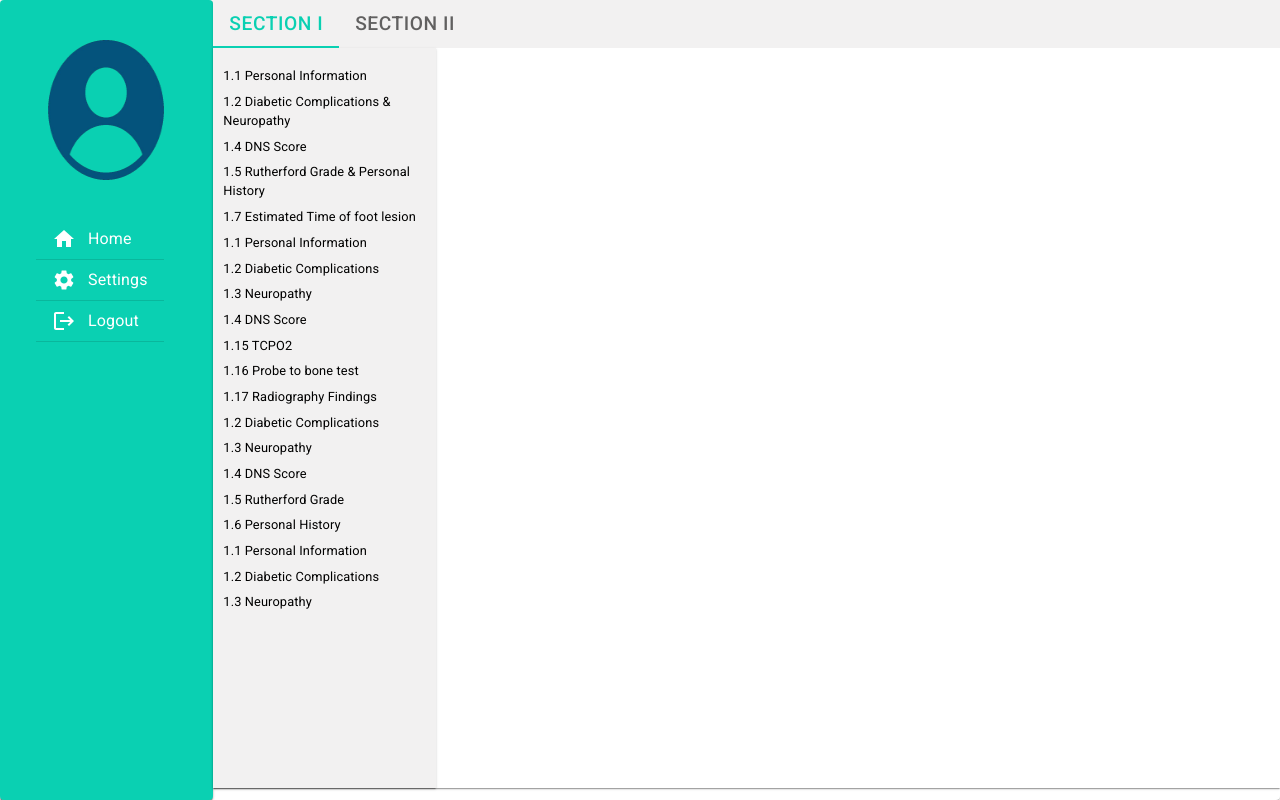
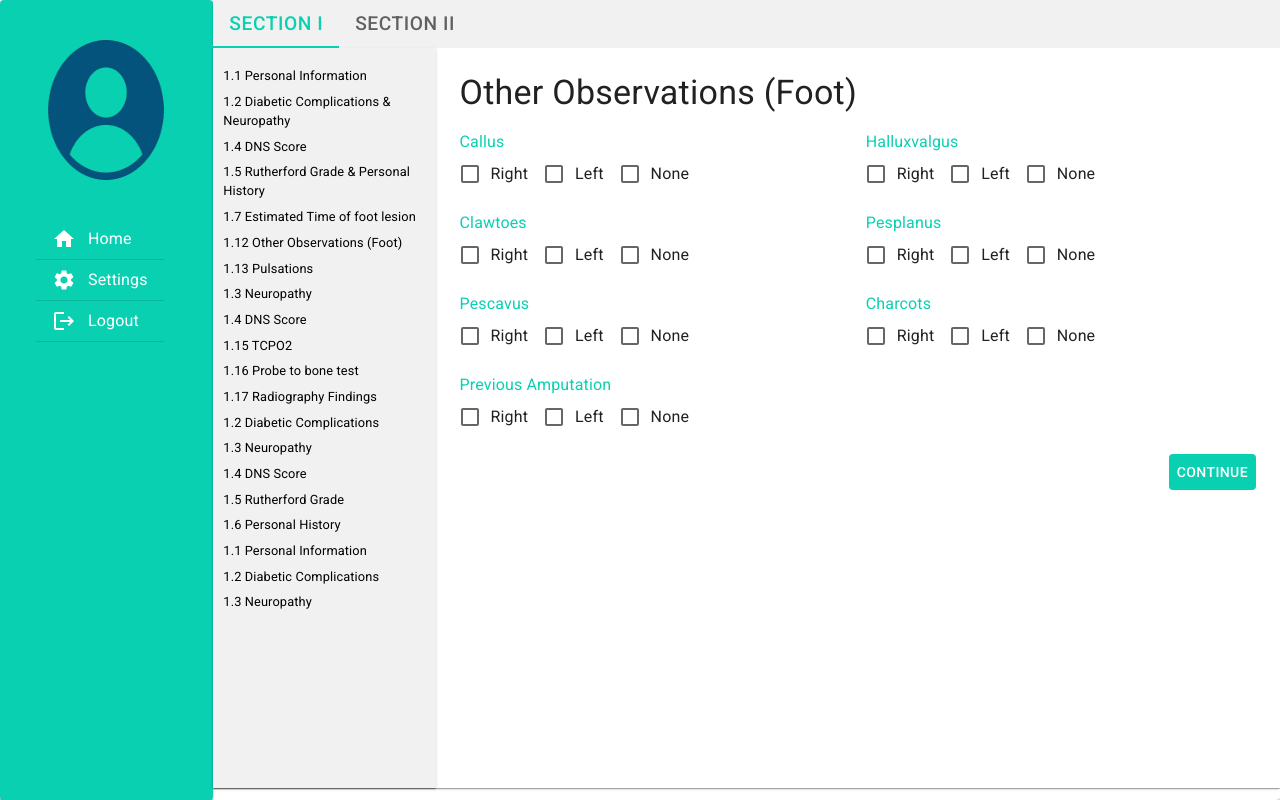
Before and after one commit to MeiiporulTrainingSite/DFP, a React (Create React App) app: page /Observations in a window 1280 px wide. Built offline with nearby package versions, Linux system fonts and the light colour scheme.

Commit message:
Page12 and Page13

```diff
--- /dev/null
+++ b/src/Pages/Page12/Observations.js
@@ -0,0 +1,127 @@
+import { useFormik } from "formik";
+import * as Yup from "yup";
+import { Button, Typography } from "@mui/material";
+import Grid from "@mui/material/Grid";
+import CheckNone from "../../component/CheckNone";
+import "../../App.css";
+export default function Observations() {
+    const formik = useFormik({
+    initialValues: {
+        Callus: [],
+        Halluxvalgus: [],
+        Clawtoes: [],
+        Pesplanus: [],
+        Pescavus: [],
+        Charcots: [],
+        Previousamputation:[],
+    },
+    validationSchema: Yup.object({
+        Callus: Yup.array().required("Required").min(1, "Please check atleast one"),
+        Halluxvalgus: Yup.array().required("Required").min(1, "Please check atleast one"),
+        Clawtoes: Yup.array().required("Required").min(1, "Please check atleast one"),
+        Pesplanus: Yup.array().required("Required").min(1, "Please check atleast one"),
+        Pescavus: Yup.array().required("Required").min(1, "Please check atleast one"),
+        Charcots: Yup.array().required("Required").min(1, "Please check atleast one"),
+        Previousamputation: Yup.array().required("Required").min(1, "Please check atleast one"),
+    }),
+
+    onSubmit: (values) => {
+      alert(JSON.stringify(values, null, 2));
+    }
+  });
+
+  return (
+    <form onSubmit={formik.handleSubmit} style={{padding:"1.5rem"}}>
+      <Typography variant="h4" sx={{ mb: "1rem" }}>
+      Other Observations (Foot)
+      </Typography>
+      <Grid container spacing={2}>
+        <Grid item md={6} lg={6}>
+          <CheckNone
+            name="Callus"
+            onChange={formik.handleChange}
+            FormLabel="Callus"
+          />
+          {formik.touched.Callus && formik.errors.Callus ? (
+            <p className="error">*{formik.errors.Callus}*</p>
+          ) : null}
+        </Grid>
+        <Grid item md={6} lg={6}>
+          <CheckNone
+            name="Halluxvalgus"
+            onChange={formik.handleChange}
+            FormLabel="Halluxvalgus"
+          />
+          {formik.touched.Halluxvalgus && formik.errors.Halluxvalgus ? (
+            <p className="error">*{formik.errors.Halluxvalgus}*</p>
+          ) : null}
+        </Grid>
+        <Grid item md={6} lg={6}>
+          <CheckNone
+            name="Clawtoes"
+            onChange={formik.handleChange}
+            FormLabel="Clawtoes"
+          />
+          {formik.touched.Clawtoes && formik.errors.Clawtoes ? (
+            <p className="error">*{formik.errors.Clawtoes}*</p>
+          ) : null}
+        </Grid>
+        <Grid item md={6} lg={6}>
+          <CheckNone
+            name="Pesplanus"
+            onChange={formik.handleChange}
+            FormLabel="Pesplanus"
+          />
+          {formik.touched.Pesplanus && formik.errors.Pesplanus ? (
+            <p className="error">*{formik.errors.Pesplanus}*</p>
+          ) : null}
+        </Grid>
+        <Grid item md={6} lg={6}>
+          <CheckNone
+            name="Pescavus"
+            onChange={formik.handleChange}
+            FormLabel="Pescavus"
+          />
+          {formik.touched.Pescavus && formik.errors.Pescavus ? (
+            <p className="error">*{formik.errors.Pescavus}*</p>
+          ) : null}
+        </Grid>
+        <Grid item md={6} lg={6}>
+          <CheckNone
+            name="Charcots"
+            onChange={formik.handleChange}
+            FormLabel="Charcots"
+          />
+          {formik.touched.Charcots && formik.errors.Charcots ? (
+            <p className="error">*{formik.errors.Charcots}*</p>
+          ) : null}
+        </Grid>
+        <Grid item md={6} lg={6}>
+          <CheckNone
+            name="Previousamputation"
+            onChange={formik.handleChange}
+            FormLabel="Previous Amputation"
+          />
+          {formik.touched.Previousamputation && formik.errors.Previousamputation ? (
+            <p className="error">*{formik.errors.Previousamputation}*</p>
+          ) : null}
+        </Grid>
+         <Grid item md={12} lg={12} align="right">
+          <Button
+                      type="submit"
+            sx={{
+              backgroundColor: "#0AD0B2",
+              color: "#fff",
+              ":hover": {
+                border: "1px solid #0AD0B2",
+                color: "#0AD0B2",
+              },
+            }}
+          >
+            Continue
+          </Button>
+         </Grid>
+      </Grid>
+    </form>
+  );
+}
--- /dev/null
+++ b/src/Pages/Page13/Pulsations.js
@@ -0,0 +1,127 @@
+import { useFormik } from "formik";
+import * as Yup from "yup";
+import { Button, Typography } from "@mui/material";
+import Grid from "@mui/material/Grid";
+import CheckNone from "../../component/CheckNone";
+import "../../App.css";
+export default function Pulsations() {
+    const formik = useFormik({
+    initialValues: {
+        Carotid: [],
+        Brachial: [],
+        Radial: [],
+        Femoral: [],
+        Popliteal: [],
+        PTA: [],
+        Dorsalispedis:[],
+    },
+    validationSchema: Yup.object({
+        Carotid: Yup.array().required("Required").min(1, "Please check atleast one"),
+        Brachial: Yup.array().required("Required").min(1, "Please check atleast one"),
+        Radial: Yup.array().required("Required").min(1, "Please check atleast one"),
+        Femoral: Yup.array().required("Required").min(1, "Please check atleast one"),
+        Popliteal: Yup.array().required("Required").min(1, "Please check atleast one"),
+        PTA: Yup.array().required("Required").min(1, "Please check atleast one"),
+        Dorsalispedis: Yup.array().required("Required").min(1, "Please check atleast one"),
+    }),
+
+    onSubmit: (values) => {
+      alert(JSON.stringify(values, null, 2));
+    }
+  });
+
+  return (
+    <form onSubmit={formik.handleSubmit} style={{padding:"1.5rem"}}>
+      <Typography variant="h4" sx={{ mb: "1rem" }}>
+      Pulsations: Bruit (If any)
+      </Typography>
+      <Grid container spacing={2}>
+        <Grid item md={6} lg={6}>
+          <CheckNone
+            name="Carotid"
+            onChange={formik.handleChange}
+            FormLabel="Carotid"
+          />
+          {formik.touched.Carotid && formik.errors.Carotid ? (
+            <p className="error">*{formik.errors.Carotid}*</p>
+          ) : null}
+        </Grid>
+        <Grid item md={6} lg={6}>
+          <CheckNone
+            name="Brachial"
+            onChange={formik.handleChange}
+            FormLabel="Brachial"
+          />
+          {formik.touched.Brachial && formik.errors.Brachial ? (
+            <p className="error">*{formik.errors.Brachial}*</p>
+          ) : null}
+        </Grid>
+        <Grid item md={6} lg={6}>
+          <CheckNone
+            name="Radial"
+            onChange={formik.handleChange}
+            FormLabel="Radial"
+          />
+          {formik.touched.Radial && formik.errors.Radial ? (
+            <p className="error">*{formik.errors.Radial}*</p>
+          ) : null}
+        </Grid>
+        <Grid item md={6} lg={6}>
+          <CheckNone
+            name="Femoral"
+            onChange={formik.handleChange}
+            FormLabel="Femoral"
+          />
+          {formik.touched.Femoral && formik.errors.Femoral ? (
+            <p className="error">*{formik.errors.Femoral}*</p>
+          ) : null}
+        </Grid>
+        <Grid item md={6} lg={6}>
+          <CheckNone
+            name="Popliteal"
+            onChange={formik.handleChange}
+            FormLabel="Popliteal"
+          />
+          {formik.touched.Popliteal && formik.errors.Popliteal ? (
+            <p className="error">*{formik.errors.Popliteal}*</p>
+          ) : null}
+        </Grid>
+        <Grid item md={6} lg={6}>
+          <CheckNone
+            name="PTA"
+            onChange={formik.handleChange}
+            FormLabel="PTA"
+          />
+          {formik.touched.PTA && formik.errors.PTA ? (
+            <p className="error">*{formik.errors.PTA}*</p>
+          ) : null}
+        </Grid>
+        <Grid item md={6} lg={6}>
+          <CheckNone
+            name="Dorsalispedis"
+            onChange={formik.handleChange}
+            FormLabel="Dorsalis pedis"
+          />
+          {formik.touched.Dorsalispedis && formik.errors.Dorsalispedis ? (
+            <p className="error">*{formik.errors.Dorsalispedis}*</p>
+          ) : null}
+        </Grid>
+         <Grid item md={12} lg={12} align="right">
+          <Button
+                      type="submit"
+            sx={{
+              backgroundColor: "#0AD0B2",
+              color: "#fff",
+              ":hover": {
+                border: "1px solid #0AD0B2",
+                color: "#0AD0B2",
+              },
+            }}
+          >
+            Continue
+          </Button>
+         </Grid>
+      </Grid>
+    </form>
+  );
+}
--- a/src/Pages/Page2/Page2.js
+++ b/src/Pages/Page2/Page2.js
@@ -111,7 +111,7 @@ export default function Page2() {
       <Grid container spacing={2}>
         <Grid item md={6} lg={6}>
           <CheckNone
-            name="Lasercoagulation"
+            name="Retinopathy"
             onChange={formik.handleChange}
             FormLabel="Diabetic retinopathy"
           />
@@ -121,7 +121,7 @@ export default function Page2() {
         </Grid>
         <Grid item md={6} lg={6}>
           <CheckNone
-            name="Retinopathy"
+            name="Lasercoagulation"
             onChange={formik.handleChange}
             FormLabel="Laser coagulation"
           />
--- a/src/component/Routecomp.js
+++ b/src/component/Routecomp.js
@@ -4,9 +4,12 @@ import Page1 from "../Pages/Page1";
 import Page2 from "../Pages/Page2/Page2";
 import Page3 from "../Pages/Page3/Page3";
 import Page4 from "../Pages/Page4/Page4";
+import Observations from "../Pages/Page12/Observations";
+import Pulsations from "../Pages/Page13/Pulsations";
 import Dpage1 from "../Pages/dpage1";
 import Dpage2 from "../Pages/dpage2";
 import Dpage3 from "../Pages/dpage3";
+
 export default function ListRouter() {
   return (
     <Box>
@@ -32,6 +35,12 @@ export default function ListRouter() {
         <Route path="/Radiography Findings">
           <Dpage3 />
         </Route>
+        <Route path="/Observations">
+          <Observations/>
+        </Route>
+        <Route path="/Pulsations">
+        <Pulsations/>
+        </Route>
       </Switch>
     </Box>
   );
--- a/src/data/index.js
+++ b/src/data/index.js
@@ -11,13 +11,11 @@ export const menu = [
 export const menu1 = [
   { title: "1.1 Personal Information", path: "/" },
   { title: "1.2 Diabetic Complications & Neuropathy", path: "/DiabeticComplications" },
-  // { title: "1.3 Neuropathy", path: "/Neuropathy" },
   { title: "1.4 DNS Score", path: "/DNS Score" },
   { title: "1.5 Rutherford Grade & Personal History ", path: "/RutherfordGrade" },
-  // { title: "1.6 Personal History", path: "/Personal History" },
   { title: "1.7 Estimated Time of foot lesion", path:'/Estimated Time of foot lesion' },
-  { title: "1.1 Personal Information", path: "/" },
-  { title: "1.2 Diabetic Complications", path: "/DiabeticComplications" },
+  { title: "1.12 Other Observations (Foot)", path: "/Observations" },
+  { title: "1.13 Pulsations", path: "/Pulsations" },
   { title: "1.3 Neuropathy", path: "/Neuropathy" },
   { title: "1.4 DNS Score", path: "/DNS Score" },
   { title: "1.15 TCPO2 ", path: "/TCPO2" },
```
